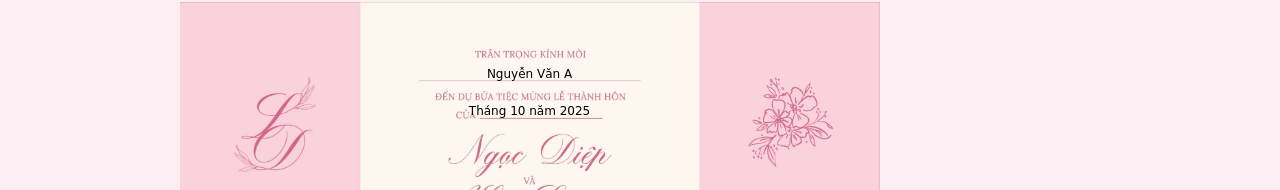
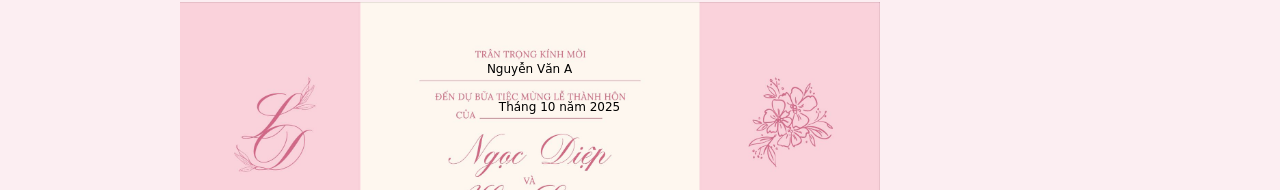
Before and after one commit to hhlong1106/Wedding---Bride, a plain HTML site: page index.html in a window 1280 px wide. Shown: the part 201-391 px from the top of the page. Drawn offline with Linux system fonts and the light colour scheme; a web font is replaced by a local one.

Commit message:
Update index.html

```diff
--- a/index.html
+++ b/index.html
@@ -31,10 +31,11 @@
       pointer-events: none;
     }
     #nameOverlay1 {
-      top: 65px;
+      top: 60px;
     }
     #nameOverlay2 {
-      top: 102px;
+      top: 98px;
+       margin-left: 30px;
       font-size: 12px;
       color: black;
     }
```
